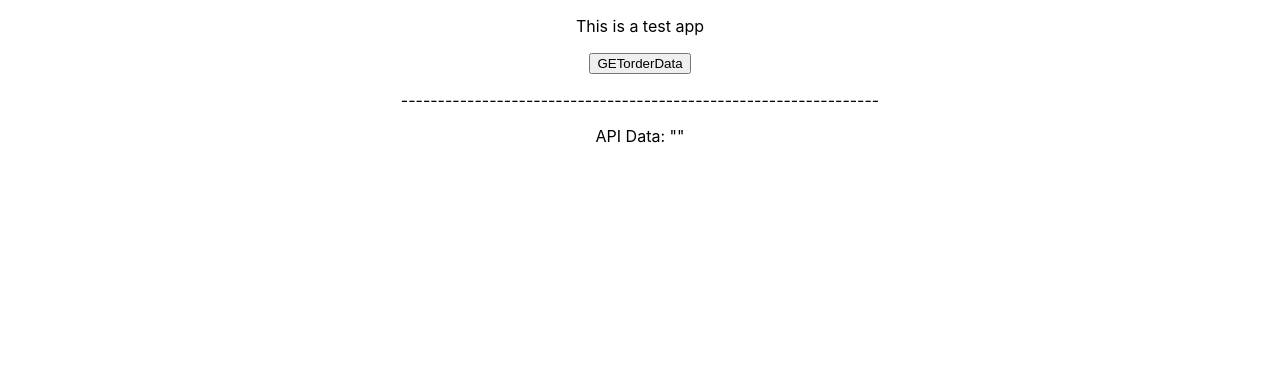
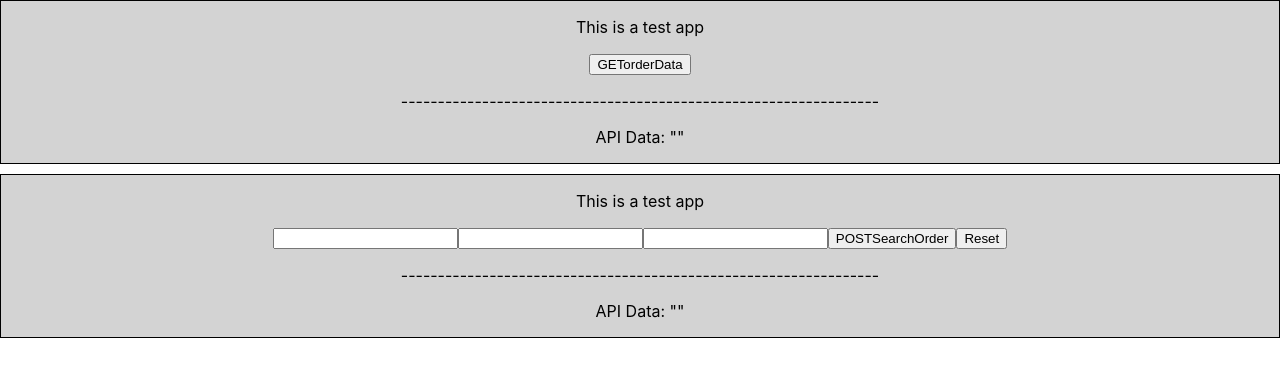
Before and after one commit to Siddharth-Karanchery/testcodes, a React (Create React App) app: page / in a window 1280 px wide. Shown: the top 376 px of the page. Built offline with nearby package versions, Linux system fonts and the light colour scheme.

Commit message:
ui changes for getting search inputs

```diff
--- a/src/App.js
+++ b/src/App.js
@@ -2,29 +2,20 @@ import React from "react";
 
 import logo from "./logo.svg";
 import "./App.css";
-import axios from "axios";
+import GetOrderData from "./components/GetOrderData/GetOrderData";
+import SearchOrder from "./components/SearchOrder/SearchOrder";
 
 function App() {
-  const [apiData, setApiData] = React.useState("");
-
   console.log("process.env: ", process.env);
   console.log("process.env.TEST_ENV_VAR_STR: ", process.env.TEST_ENV_VAR_STR);
   console.log("process.env.TEST_ENV_VAR_NUM: ", process.env.TEST_ENV_VAR_NUM);
 
   console.log("test change");
 
-  const handleGETorderData = () => {
-    axios.get("http://localhost:4000/GETorderData").then((res) => {
-      console.log("UI res: ", res);
-      setApiData(res.data);
-    });
-  };
   return (
     <div className="App">
-      <p>This is a test app</p>
-      <button onClick={handleGETorderData}>GETorderData</button>
-      <p>-----------------------------------------------------------------</p>
-      <p>API Data: {JSON.stringify(apiData, null, "\t")}</p>
+      <GetOrderData />
+      <SearchOrder />
     </div>
   );
 }
--- /dev/null
+++ b/src/components/GetOrderData/GetOrderData.jsx
@@ -0,0 +1,24 @@
+import React from "react";
+import axios from "axios";
+
+function GetOrderData() {
+  const [apiData, setApiData] = React.useState("");
+
+  const handleGETorderData = () => {
+    axios.get("http://localhost:4000/GETorderData").then((res) => {
+      console.log("UI res: ", res);
+      setApiData(res.data);
+    });
+  };
+
+  return (
+    <div style={{ border: "1px solid black", backgroundColor: "lightgray" }}>
+      <p>This is a test app</p>
+      <button onClick={handleGETorderData}>GETorderData</button>
+      <p>-----------------------------------------------------------------</p>
+      <p>API Data: {JSON.stringify(apiData, null, "\t")}</p>
+    </div>
+  );
+}
+
+export default GetOrderData;
--- /dev/null
+++ b/src/components/SearchOrder/SearchOrder.jsx
@@ -0,0 +1,53 @@
+import React from "react";
+import axios from "axios";
+
+function SearchOrder() {
+  const [apiData, setApiData] = React.useState("");
+  const [hotelName, setHotelName] = React.useState("");
+  const [location, setLocation] = React.useState("");
+  const [amount, setAmount] = React.useState("");
+
+  const handlePOSTSearchOrder = () => {
+    axios.get("http://localhost:4000/GETorderData").then((res) => {
+      console.log("UI res: ", res);
+      setApiData(res.data);
+    });
+  };
+
+  const handleReset = () => {
+    setHotelName("");
+    setLocation("");
+    setAmount("");
+  };
+
+  const handleHNChange = (e) => {
+    setHotelName(e.target.value);
+  };
+  const handleLocChange = (e) => {
+    setLocation(e.target.value);
+  };
+  const handleAmountChange = (e) => {
+    setAmount(e.target.value);
+  };
+
+  return (
+    <div
+      style={{
+        border: "1px solid black",
+        margin: "10px 0",
+        backgroundColor: "lightgray",
+      }}
+    >
+      <p>This is a test app</p>
+      <input onChange={handleHNChange} value={hotelName} />
+      <input onChange={handleLocChange} value={location} />
+      <input onChange={handleAmountChange} value={amount} />
+      <button onClick={handlePOSTSearchOrder}>POSTSearchOrder</button>
+      <button onClick={handleReset}>Reset</button>
+      <p>-----------------------------------------------------------------</p>
+      <p>API Data: {JSON.stringify(apiData, null, "\t")}</p>
+    </div>
+  );
+}
+
+export default SearchOrder;
```
